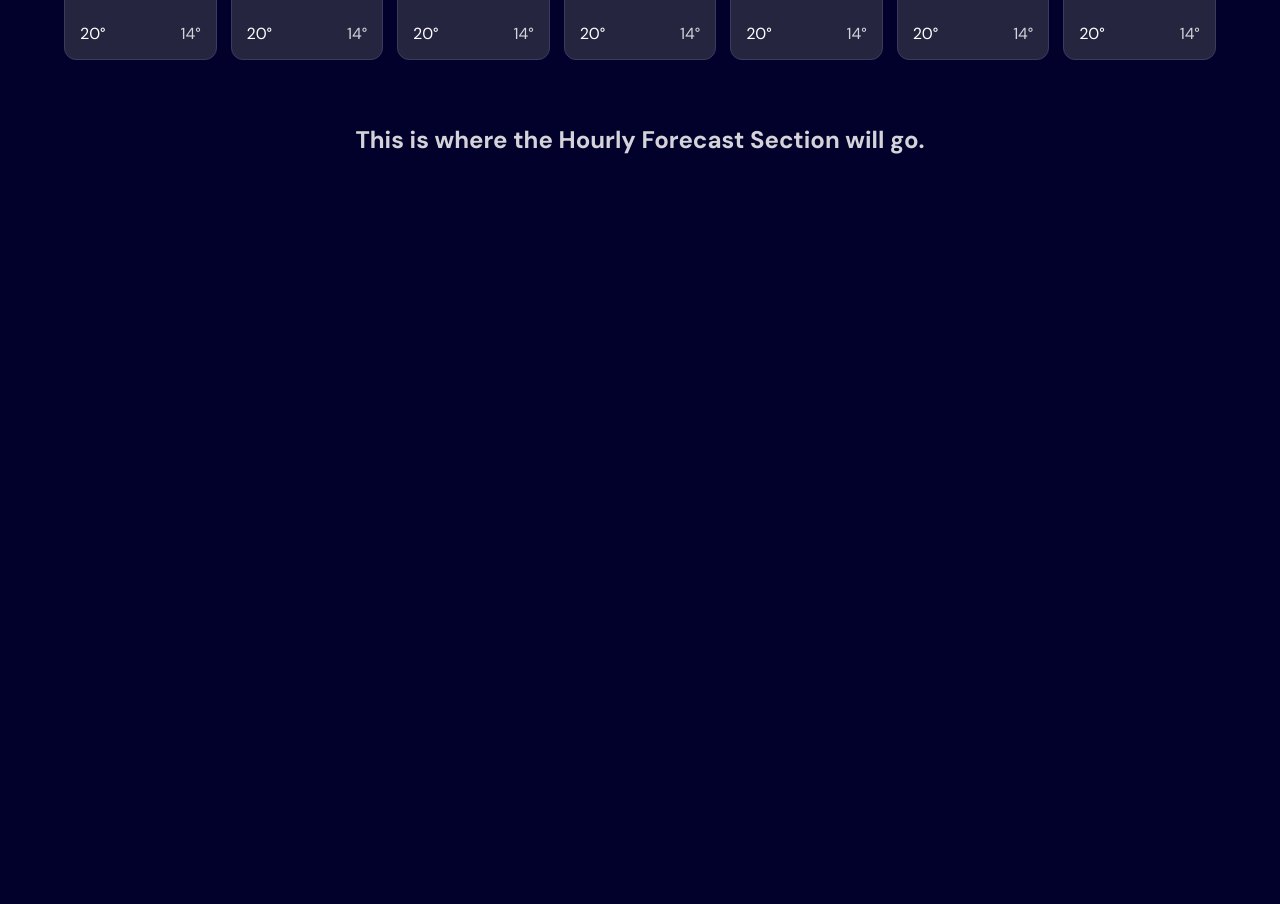
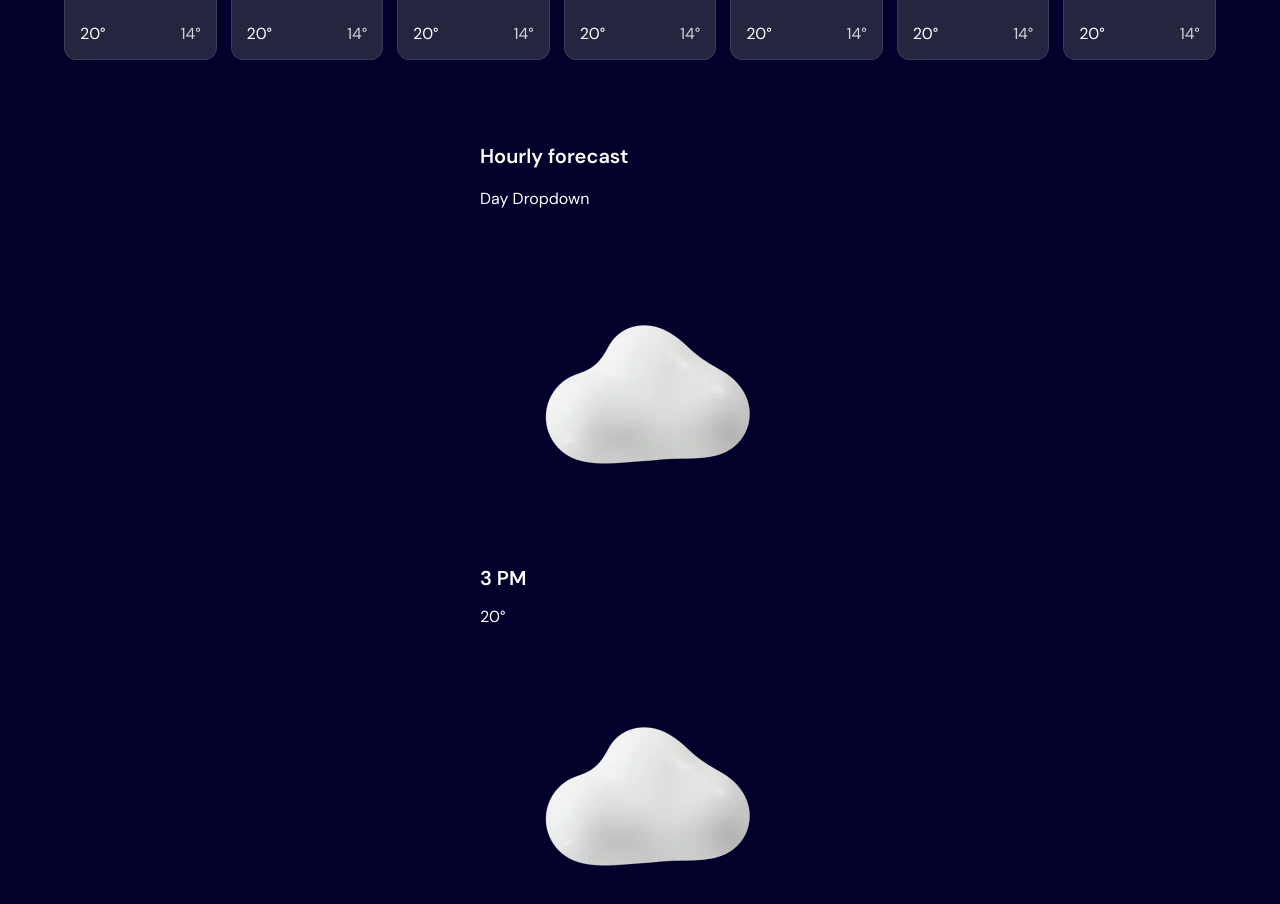
Before and after one commit to LesleyWesley/react-weather-app, a React (Vite) app: page / in a window 1280 px wide. Shown: the part 880-1784 px from the top of the page. Before the commit the page ends 1035 px from the top, so only its background shows below. Built offline with nearby package versions, Linux system fonts and the light colour scheme.

Commit message:
Added jsx for HourlyForecast component

```diff
--- /dev/null
+++ b/src/components/HourlyCard.jsx
@@ -0,0 +1,11 @@
+export default function HourlyCard() {
+  return (
+    <article className="hourly-card">
+      <div className="hourly-card-left">
+          <img src="./src/assets/icon-overcast.webp" alt="overcast" />
+          <h4 className="preset-5">3 PM</h4>
+      </div>
+      <span className="preset-7">20°</span>
+    </article>
+  )
+}
--- a/src/components/HourlyForecast.jsx
+++ b/src/components/HourlyForecast.jsx
@@ -1,7 +1,22 @@
+import HourlyCard from "./HourlyCard"
+
 export default function HourlyForecast() {
   return (
     <section className="hourly-forecast-section">
-      <h2>This is where the Hourly Forecast Section will go.</h2>
+        <header>
+          <h3 className="preset-5">Hourly forecast</h3>
+          <p>Day Dropdown</p>
+        </header>
+        <div className="hourly-card-container">
+            <HourlyCard />
+            <HourlyCard />
+            <HourlyCard />
+            <HourlyCard />
+            <HourlyCard />
+            <HourlyCard />
+            <HourlyCard />
+            <HourlyCard />
+        </div>
     </section>
   )
 }
```
